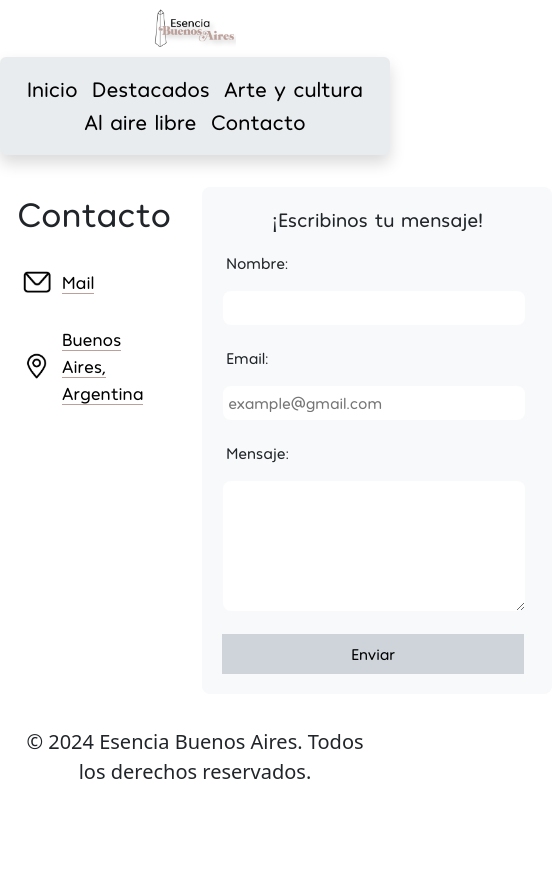
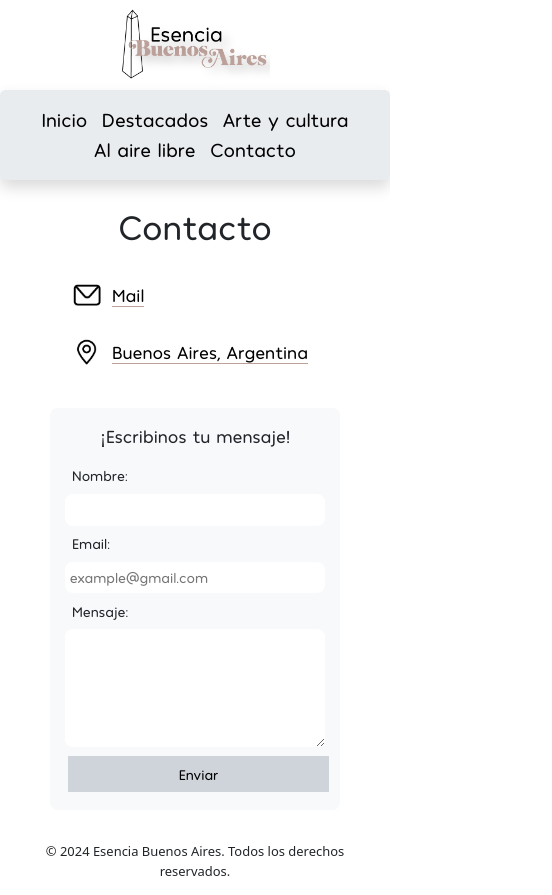
Before and after one commit to GuadalupeLedesma/proyecto-coderhouse, a plain HTML site: page pages/contacto.html in a window 390 px wide. Shown: the whole page, 552 px wide, since content can reach past the window. Before the commit the page ends 844 px from the top, so only its background shows below. Drawn offline with nearby package versions, Linux system fonts and the light colour scheme.

Commit message:
añadiendo media queries-mobile-1

```diff
--- a/css/style.css
+++ b/css/style.css
@@ -34,10 +34,6 @@ a{
 
 main {
     margin: 3% 5%;
-}
-
-.banner{
-    max-width: 1fr;
 }
 
 .inicio-container {
@@ -242,3 +238,77 @@ form {
     }
 
 }
+
+@media screen and (max-width:767px) {
+    html{
+        font-size: 0.9rem;
+    }
+
+    main{
+        margin: 2%;
+    }
+
+    .logo-principal{
+        max-width: 150px;
+    }
+
+    .section-banner-container{
+        padding: 0.6rem;
+    }
+
+    .banner{
+        height: 8rem;
+        width: 100%;
+        object-fit: cover;
+    }
+
+    .section-places-container{
+        grid-template-columns: repeat(1, 1fr);
+    }
+
+    .div-inicio-container {
+        max-width: 100%;
+        width: 100%;
+    }
+
+    .inicio-container{
+        margin: auto;
+    }
+
+    .div-contact-title{
+        width: 100%;
+        justify-content: center;
+    }
+
+    .div-contact-title h1{
+        text-align: center;
+    }
+
+    .div-contact-form{
+        width: 100%;
+        justify-content: center;
+    }
+
+    .contact-container{
+        display: flex;
+        flex-wrap: wrap;
+    }
+
+    form {
+        width: 100%;
+    }
+
+    .form-contact-container .field {
+        width: 100%;
+        margin: 0;
+    }
+
+    .form-contact-container .send-field {
+        width: 100%;
+    }
+
+    footer p.lead{
+        font-size: 0.9rem;
+        margin: 0.8rem;
+    }
+}
--- a/pages/contacto.html
+++ b/pages/contacto.html
@@ -13,8 +13,8 @@
 <body>
 
     <header>
-        <div class="nav bg-white d-flex justify-content-center p-2 w-25 h-100 mx-auto">
-            <a href="./../index.html"><img src="./../imagenes/logo-principal.png" alt="Logo turismo" class="logo-principal img-fluid"></a>
+        <div class="nav bg-white d-flex justify-content-center p-2 w-auto h-100 mx-auto">
+            <a href="./../index.html"><img src="./../imagenes/logo-principal.png" alt="Logo turismo" class="logo-principal"></a>
         </div>
 
         <nav>
```
Also changed, not shown: index.html (+3 -3 lines), pages/alairelibre.html (+2 -2 lines), pages/arteycultura.html (+2 -2 lines), pages/destacados.html (+2 -2 lines).
